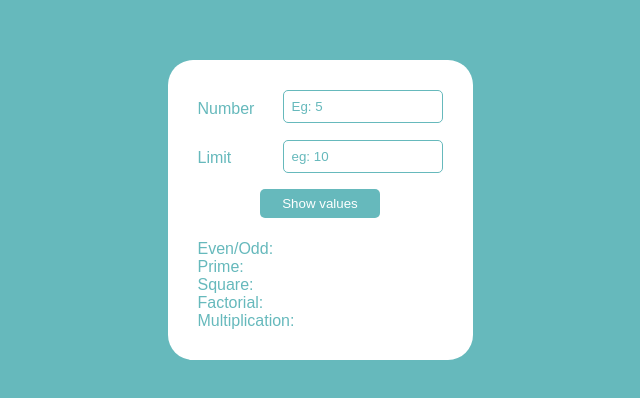
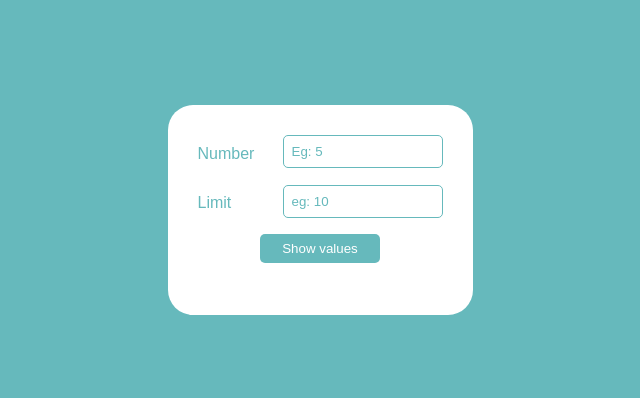
Before and after one commit to likhitasowmyamurapaka/number-analyzer-tool, a plain HTML site: page index.html in a window 1280 px wide. Shown: the part 190-588 px from the top of the page, without its empty margins (320-960 px from the left). Drawn offline with Linux system fonts and the light colour scheme.

Commit message:
removed div content

```diff
--- a/index.html
+++ b/index.html
@@ -21,11 +21,11 @@
         <button type="submit" id="btn">Show values</button>
 
     <div id="order">
-    <div id="d1">Even/Odd: </div>
-    <div id="d2">Prime: </div>
-    <div id="d3">Square: </div>
-    <div id="d4">Factorial: </div>
-    <div id="d5">Multiplication: </div>
+    <div id="d1"></div>
+    <div id="d2"></div>
+    <div id="d3"></div>
+    <div id="d4"></div>
+    <div id="d5"></div>
     </div>
     </form>
     </div>
```
